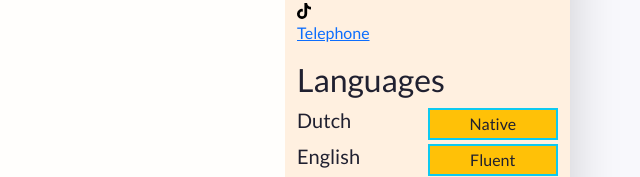
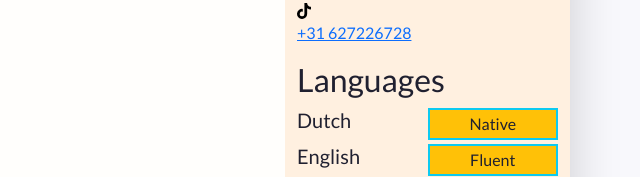
Before and after one commit to IsavanLinschoten/Cv, a plain HTML site: page index.html in a window 1280 px wide. Shown: the part 359-536 px from the top of the page, 640-1280 px from the left. Drawn offline with nearby package versions, Linux system fonts and the light colour scheme.

Commit message:
Update index.html
man idk

```diff
--- a/index.html
+++ b/index.html
@@ -188,8 +188,8 @@
                 <ul class="contact-list list-unstyled">
               <li class="contact-item">
                 <img class="contact-icon" src="images/icons/tiktok.svg" alt="Mobile Phone">
-              <a class="d-flex align-items-center" a href="tel:+0627226728">
-                Telephone
+           <a class="d-flex align-items-center" a href="tel:+0627226728">
+                +31 627226728
                 </a>
               </li>
             </ul>
```
